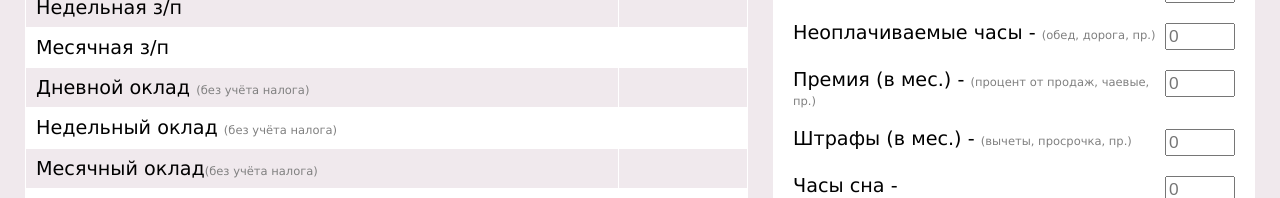
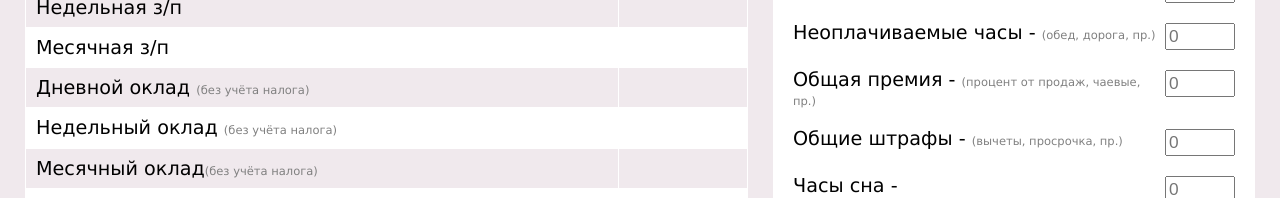
Before and after one commit to D1mitryS/salary_calculator, a plain HTML site: page index.html in a window 1280 px wide. Shown: the part 398-596 px from the top of the page. Drawn offline with Linux system fonts and the light colour scheme.

Commit message:
fix: edit bonus and fine input's description

```diff
--- a/index.html
+++ b/index.html
@@ -302,13 +302,13 @@
                             <input type="number" id="non-paid-hours" min="0" max="24" placeholder="0" name="calculator">
                         </label>
                         <label>
-                            <span class=description>Премия (в мес.) -
+                            <span class=description>Общая премия -
                                 <span class="extended-description">(процент от продаж, чаевые, пр.)</span>
                             </span>
                             <input type="number" id="bonus" min="0" max="2000" placeholder="0" name="calculator">
                         </label>
                         <label>
-                            <span class=description>Штрафы (в мес.) -
+                            <span class=description>Общие штрафы -
                                 <span class="extended-description">(вычеты, просрочка, пр.)</span>
                             </span>
                             <input type="number" id="fine" min="0" max="2000" placeholder="0" name="calculator">
```
